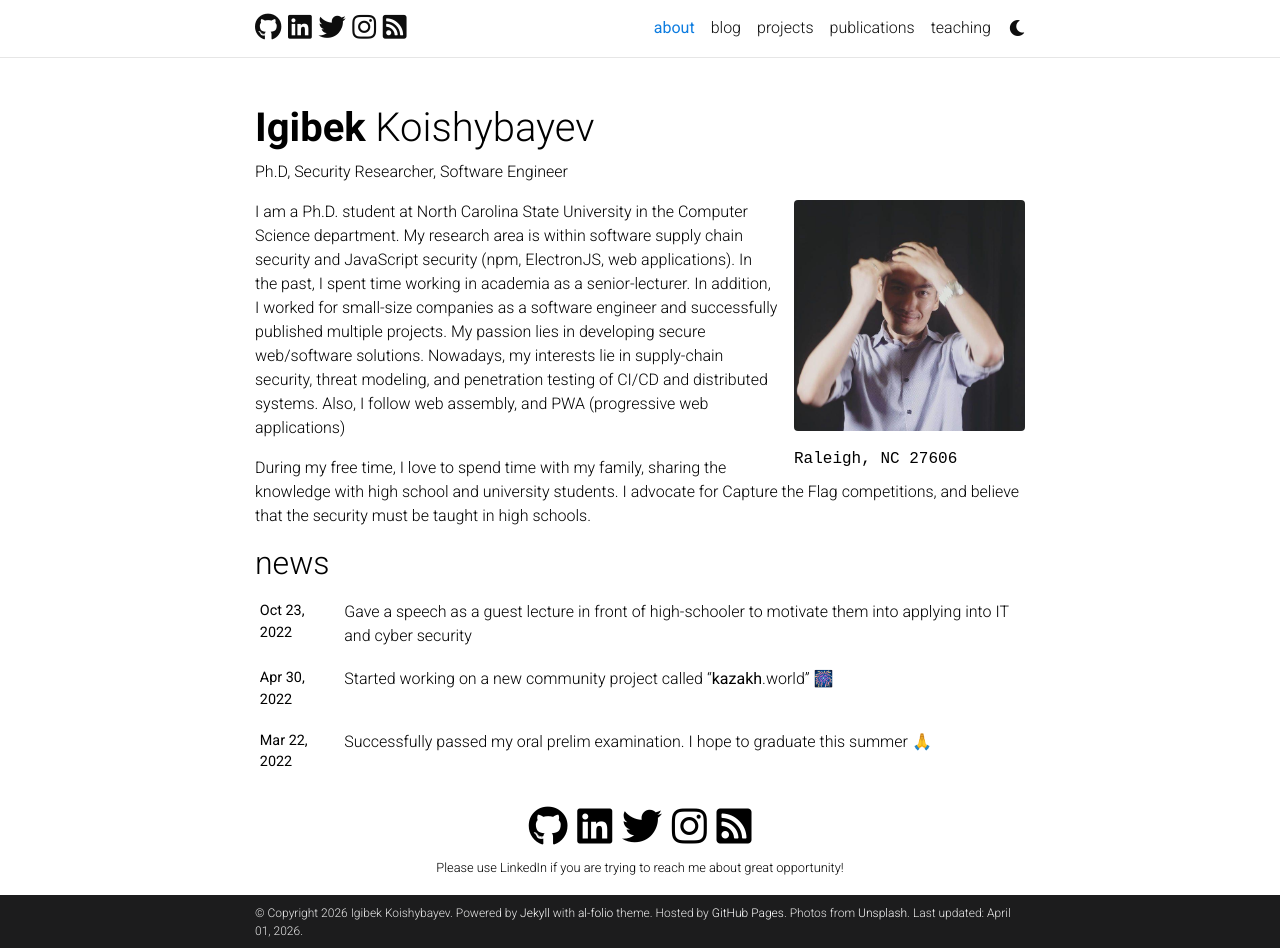
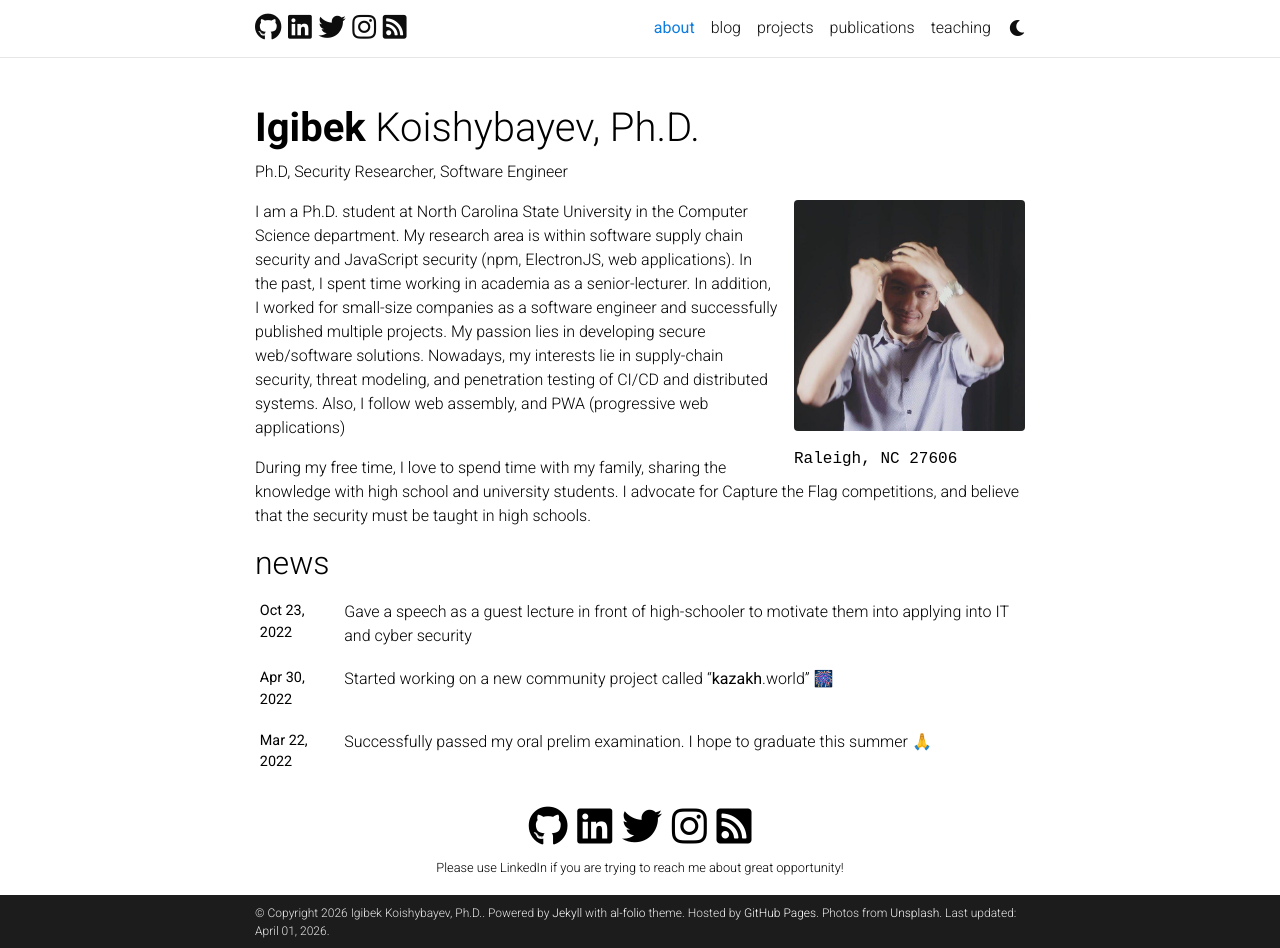
Before and after one commit to igibek/igibek, a Jekyll site: the page built from _pages/about.md, in a window 1280 px wide and 948 px high. Built offline with Jekyll 4.4.1, drawn with Linux system fonts in a browser that asks for light colours; full-size pictures stand in for the smaller copies a plugin makes; emoji names are drawn with the system emoji font; comment, search, counter and statistics services are not loaded; a style sheet for code colours, icons or effects is not loaded.

```diff
--- a/_config.yml
+++ b/_config.yml
@@ -5,7 +5,7 @@
 title: blank # the website title (if blank, full name will be used instead)
 first_name: Igibek
 middle_name:
-last_name: Koishybayev
+last_name: Koishybayev, Ph.D.
 # email: kigibek@gmail.com
 description: > # the ">" symbol means to ignore newlines until "footer_text:"
   A simple, whitespace theme for academics. Based on [*folio](https://github.com/bogoli/-folio) design.
@@ -61,7 +61,7 @@ twitter_username: kigibek # your Twitter handle
 linkedin_username: igibek # your LinkedIn user name
 instagram_username: kigibek
 scholar_userid: # your Google Scholar ID
-orcid_id: # your ORCID ID
+orcid_id: 0009-0008-2292-9159 # your ORCID ID
 medium_username: # your Medium username
 quora_username: # your Quora username
 publons_id: # your ID on Publons
```
